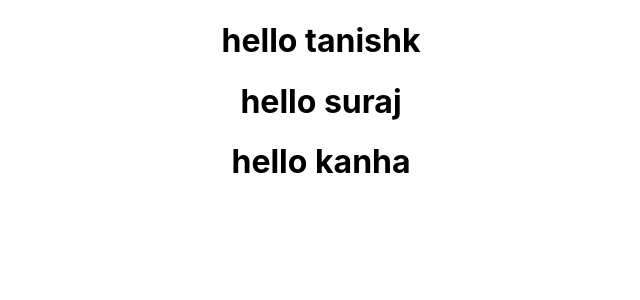
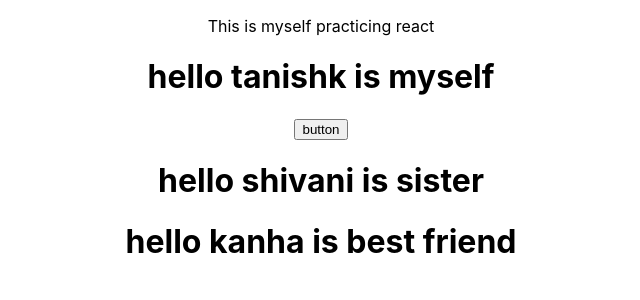
Before and after one commit to tanishk15sharma/basics, a React (Create React App) app: page / in a window 1280 px wide. Shown: the top 300 px of the page, without its empty margins (319-959 px from the left). Built offline with nearby package versions, Linux system fonts and the light colour scheme.

Commit message:
props done

```diff
--- a/src/App.js
+++ b/src/App.js
@@ -4,9 +4,15 @@ import GreetName from "./components/greet";
 function App() {
   return (
     <div className="App">
-      <GreetName name="tanishk" />
-      <GreetName name="suraj " />
-      <GreetName name="kanha" />
+      <GreetName name="tanishk" relation="myself">
+        {" "}
+        <p>This is myself practicing react</p>
+      </GreetName>
+      <GreetName name="shivani" relation="sister">
+        {" "}
+        <button>button</button>{" "}
+      </GreetName>
+      <GreetName name="kanha" relation="best friend" />
     </div>
   );
 }
--- a/src/components/greet.js
+++ b/src/components/greet.js
@@ -1,7 +1,14 @@
 import React from "react";
 
 const greetName = (props) => {
-  return <h1>hello {props.name} </h1>;
+  return (
+    <div>
+      {props.children}
+      <h1>
+        hello {props.name} is {props.relation}{" "}
+      </h1>
+    </div>
+  );
 };
 
 export default greetName;
```
